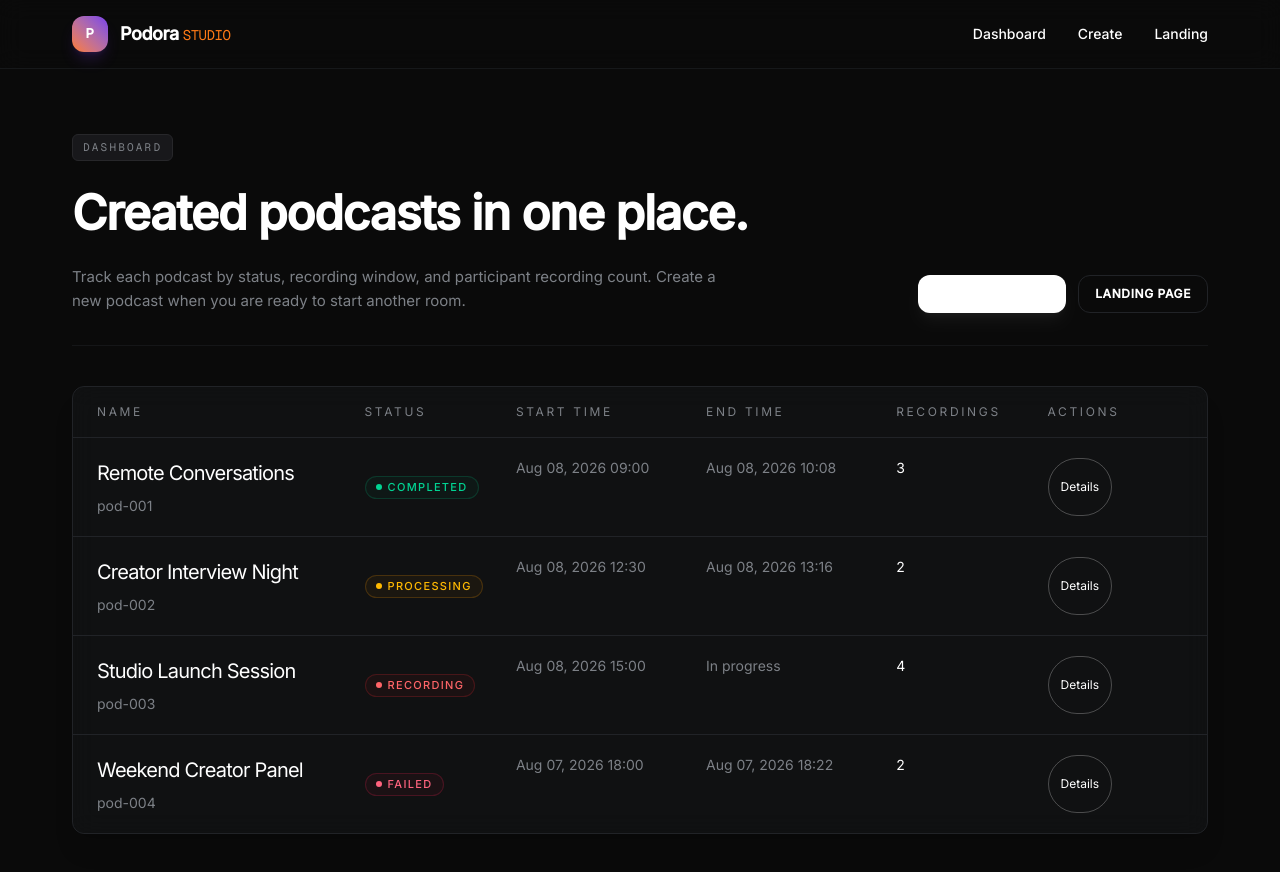
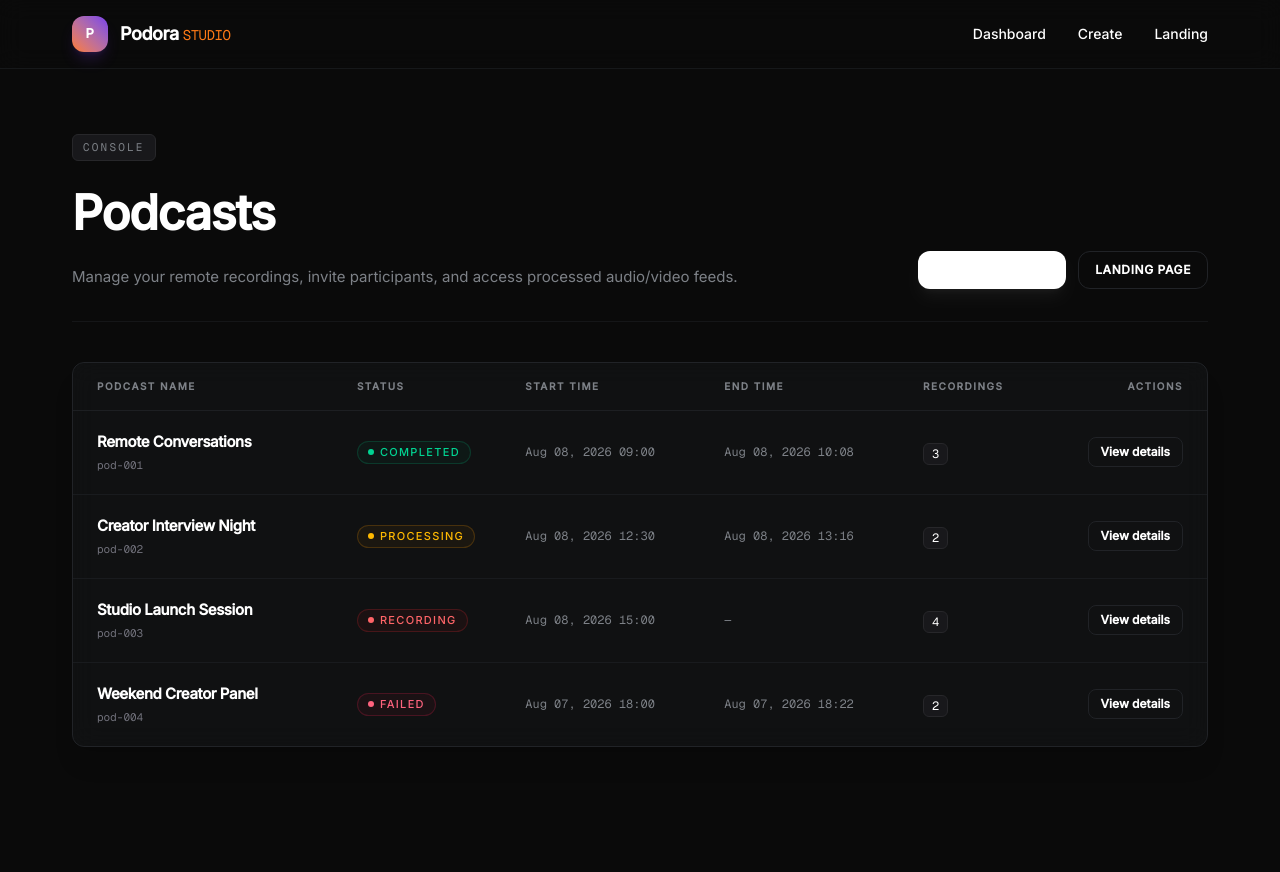
Before and after one commit to avishek0769/Podora-Studio, a React (Vite) app: page /dashboard in a window 1280 px wide. Shown: the top 872 px of the page. After the commit the page ends 811 px from the top, so only its background shows below. Built offline with nearby package versions, Linux system fonts and the light colour scheme.

Commit message:
Redesign Dashboard console table layout

```diff
--- a/src/pages/Dashboard.tsx
+++ b/src/pages/Dashboard.tsx
@@ -5,9 +5,9 @@ import { podcasts } from "../lib/podora-data";
 function Dashboard() {
     return (
         <PageShell
-            eyebrow="Dashboard"
-            title="Created podcasts in one place."
-            description="Track each podcast by status, recording window, and participant recording count. Create a new podcast when you are ready to start another room."
+            eyebrow="Console"
+            title="Podcasts"
+            description="Manage your remote recordings, invite participants, and access processed audio/video feeds."
             actions={
                 <>
                     <PrimaryButton href="/dashboard/create">Create Podcast</PrimaryButton>
@@ -16,38 +16,48 @@ function Dashboard() {
             }
         >
             <Card className="overflow-hidden">
-                <div className="grid gap-4 border-b border-hairline px-5 py-4 text-[12px] uppercase tracking-[0.22em] text-body-mid sm:grid-cols-[1.3fr_0.7fr_0.9fr_0.9fr_0.7fr_0.7fr] sm:px-6">
-                    <span>Name</span>
+                <div className="overflow-x-auto">
+                    <div className="min-w-[800px]">
+                        {/* Table Header */}
+                        <div className="grid grid-cols-[1.6fr_1fr_1.2fr_1.2fr_0.8fr_0.8fr] gap-4 border-b border-hairline/80 px-6 py-4 text-[10px] font-bold uppercase tracking-[0.15em] text-body-mid">
+                            <span>Podcast Name</span>
                             <span>Status</span>
-                    <span>Start time</span>
-                    <span>End time</span>
+                            <span>Start Time</span>
+                            <span>End Time</span>
                             <span>Recordings</span>
-                    <span>Actions</span>
+                            <span className="text-right">Actions</span>
                         </div>
 
-                <div className="divide-y divide-hairline">
+                        {/* Table Body */}
+                        <div className="divide-y divide-hairline/60">
                             {podcasts.map((podcast) => (
-                        <div key={podcast.id} className="grid gap-4 px-5 py-5 sm:grid-cols-[1.3fr_0.7fr_0.9fr_0.9fr_0.7fr_0.7fr] sm:px-6">
+                                <div key={podcast.id} className="grid grid-cols-[1.6fr_1fr_1.2fr_1.2fr_0.8fr_0.8fr] gap-4 items-center px-6 py-5 hover:bg-white/[0.01] transition-colors">
                                     <div>
-                                <p className="font-display text-[20px] tracking-[-0.04em] text-white">{podcast.name}</p>
-                                <p className="mt-2 text-sm text-body-mid">{podcast.id}</p>
+                                        <p className="font-display text-[15px] font-semibold text-white tracking-tight">{podcast.name}</p>
+                                        <p className="mt-1 text-[11px] font-mono text-zinc-500">{podcast.id}</p>
                                     </div>
-                            <div className="flex items-start sm:items-center">
+                                    <div className="flex items-center">
                                         <StatusPill status={podcast.status} />
                                     </div>
-                            <p className="text-sm text-body-mid">{podcast.startTime ?? "Waiting"}</p>
-                            <p className="text-sm text-body-mid">{podcast.endTime ?? "In progress"}</p>
-                            <p className="text-sm text-white">{podcast.recordingCount}</p>
-                            <div className="flex flex-wrap gap-2">
+                                    <p className="text-xs text-body-mid font-mono">{podcast.startTime ?? "Waiting"}</p>
+                                    <p className="text-xs text-body-mid font-mono">{podcast.endTime ?? "—"}</p>
+                                    <div>
+                                        <span className="inline-flex items-center justify-center rounded-md bg-zinc-900 border border-zinc-800 px-2 py-0.5 text-xs text-white font-mono font-medium">
+                                            {podcast.recordingCount}
+                                        </span>
+                                    </div>
+                                    <div className="flex justify-end">
                                         <Link
                                             to={`/dashboard/podcasts/${podcast.id}`}
-                                    className="inline-flex items-center justify-center rounded-full border border-white/25 px-3 py-1.5 text-xs text-white transition-colors hover:border-white/45 hover:bg-white/5"
+                                            className="inline-flex items-center justify-center rounded-lg border border-hairline bg-transparent px-3 py-1.5 text-xs font-semibold text-white hover:bg-white/5 hover:border-white/20 transition-all"
                                         >
-                                    Details
+                                            View details
                                         </Link>
                                     </div>
                                 </div>
                             ))}
+                        </div>
+                    </div>
                 </div>
             </Card>
         </PageShell>
```
Lines whose indentation alone changed are shown as unchanged.
